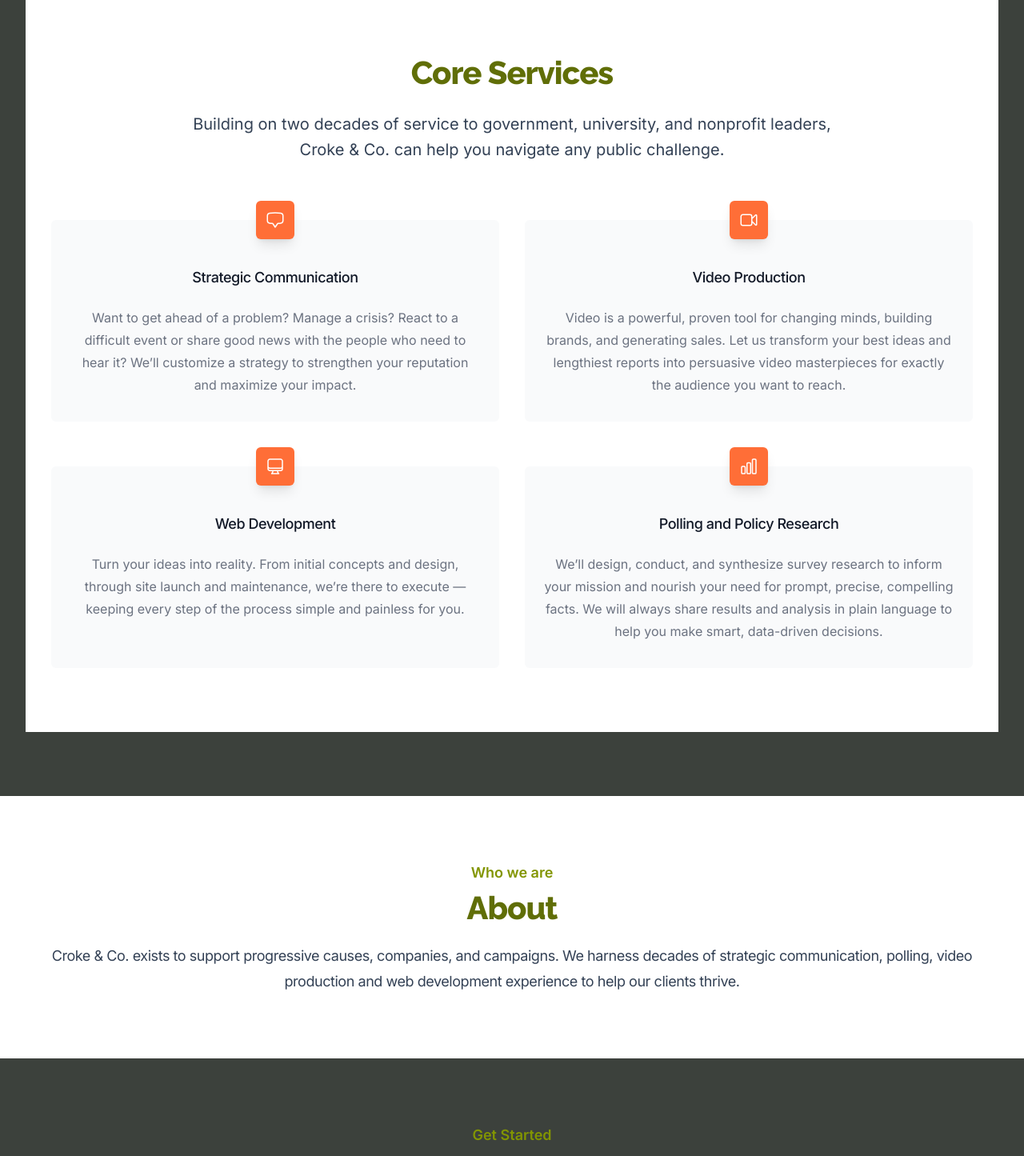
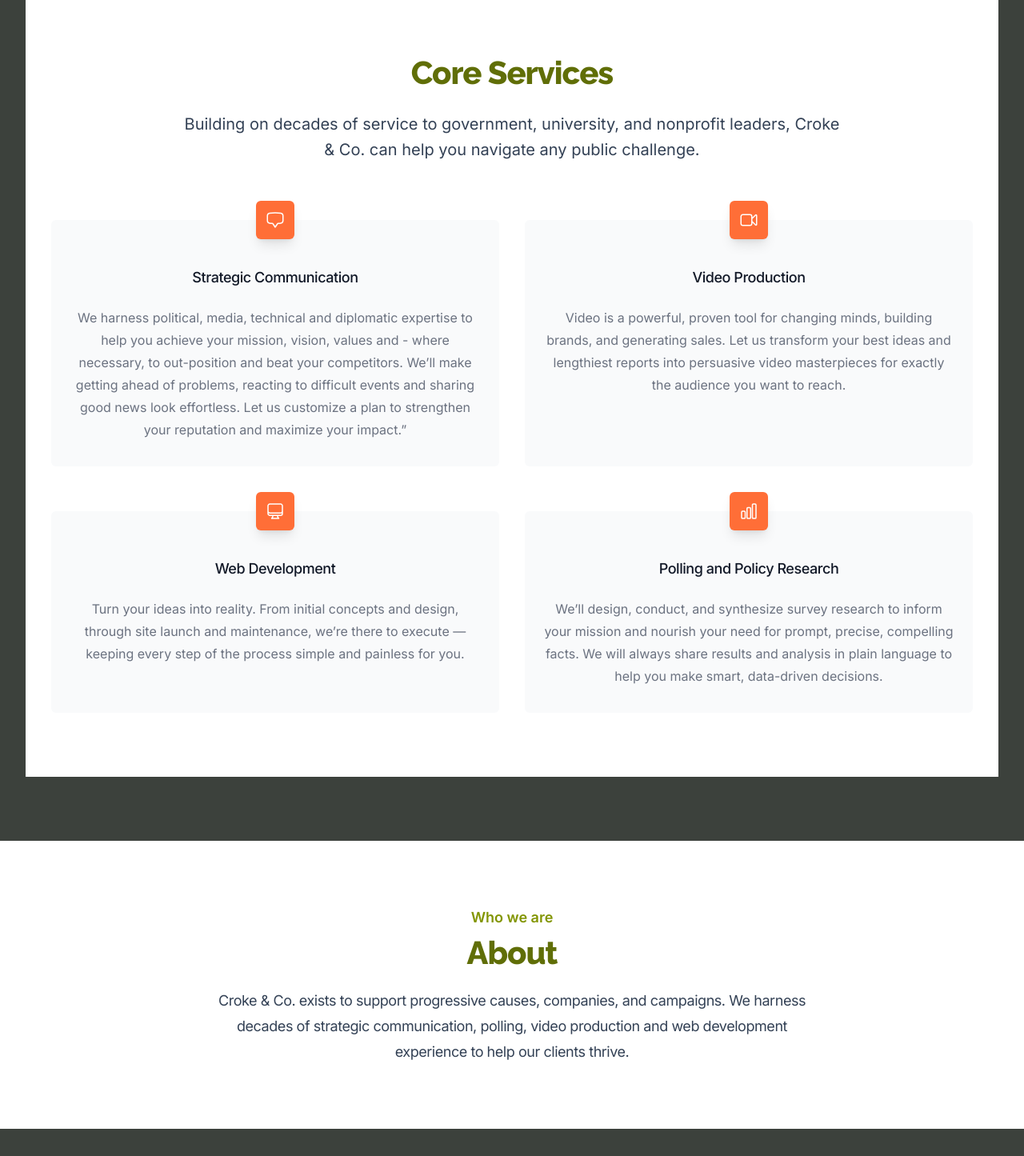
Before and after one commit to pc45/crokebrothers, a Next.js app: page / in a window 1280 px wide. Shown: the part 600-2045 px from the top of the page at 80% size. Built offline with nearby package versions, Linux system fonts and the light colour scheme.

Commit message:
copy updates

```diff
--- a/src/components/About.jsx
+++ b/src/components/About.jsx
@@ -9,12 +9,12 @@ export function About() {
     >
 
       <Container className="relative">
-        <div className="mx-auto max-w-7xl text-center">
+        <div className="mx-auto max-w-3xl text-center">
           <h2 className="text-lg font-semibold text-croke-100">Who we are</h2>
           <p className="font-display text-3xl tracking-tight text-croke sm:text-4xl">
             About
           </p>
-          <p className="mt-4 text-lg tracking-tight text-slate-700">
+          <p className=" mt-4 text-lg tracking-tight text-slate-700">
             Croke & Co. exists to support progressive causes, companies, and campaigns. We harness decades of strategic communication, polling, video production and web development experience to help our clients thrive.
           </p>
         </div>
--- a/src/components/Services.jsx
+++ b/src/components/Services.jsx
@@ -9,7 +9,7 @@ import {
 const features = [
   {
     name: 'Strategic Communication',
-    description: 'Want to get ahead of a problem? Manage a crisis? React to a difficult event or share good news with the people who need to hear it? We’ll customize a strategy to strengthen your reputation and maximize your impact.',
+    description: 'We harness political, media, technical and diplomatic expertise to help you achieve your mission, vision, values and - where necessary, to out-position and beat your competitors. We’ll make getting ahead of problems, reacting to difficult events and sharing good news look effortless. Let us customize a plan to strengthen your reputation and maximize your impact.”',
     icon: ChatBubbleBottomCenterIcon,
   },
   {
@@ -44,7 +44,7 @@ export default function Services() {
                 Core Services
               </p>
               <p className="mx-auto mt-5 max-w-prose text-xl text-slate-700">
-                Building on two decades of service to government, university, and nonprofit leaders, Croke & Co. can help you navigate any public challenge.
+                Building on decades of service to government, university, and nonprofit leaders, Croke & Co. can help you navigate any public challenge.
               </p>
               <div className="mt-12">
             <div className="grid grid-cols-1 gap-8 md:grid-cols-2">
```
